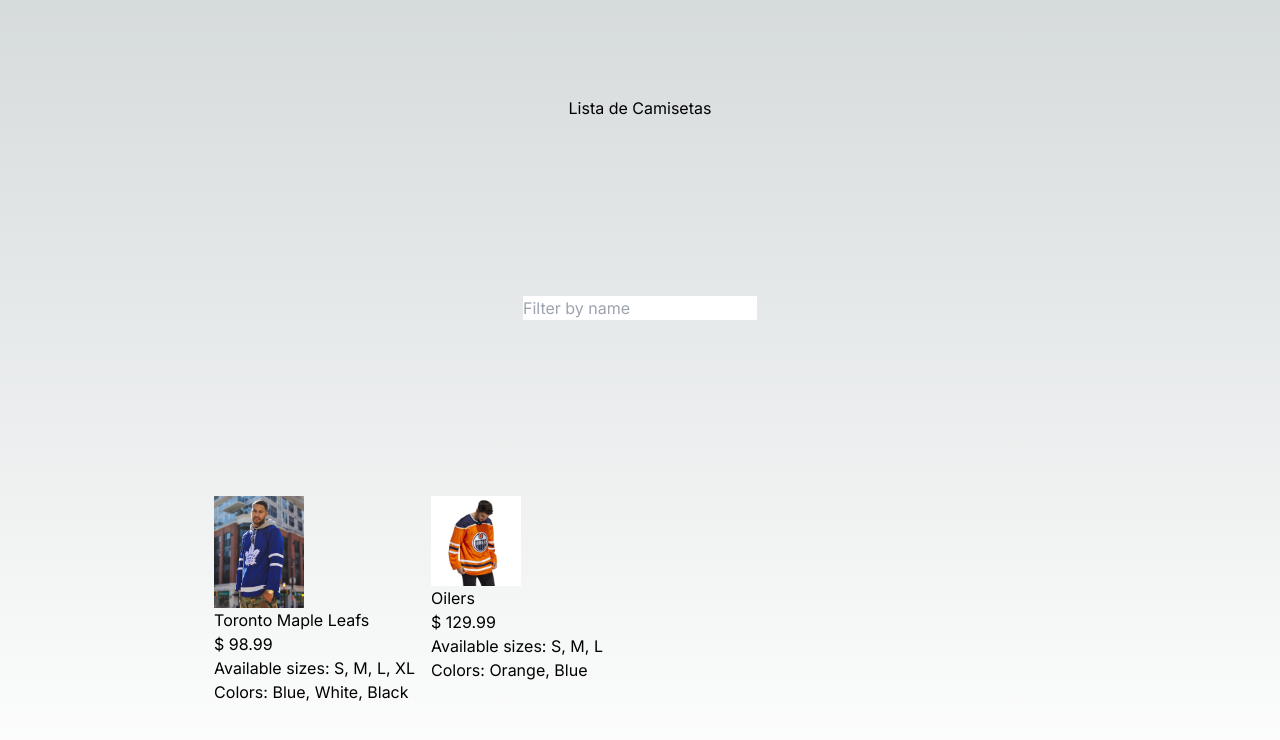
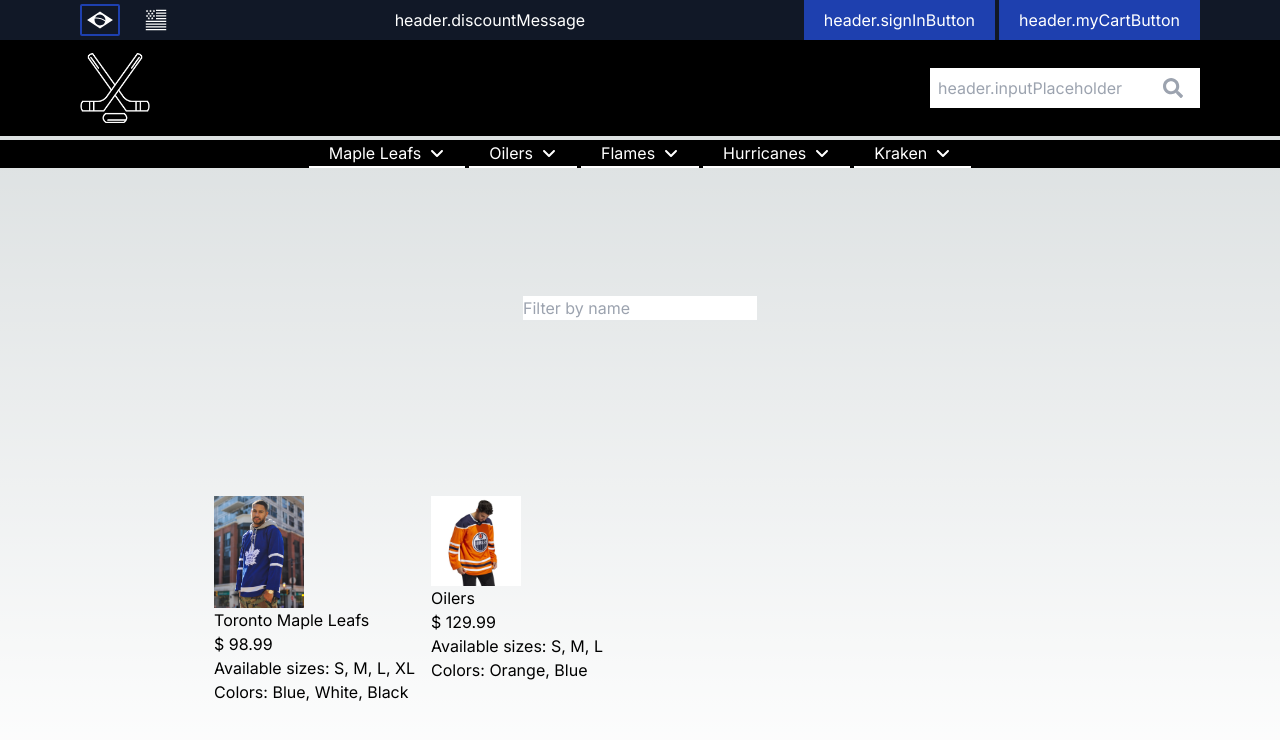
Before and after one commit to guibafica/jersey-store, a Next.js app: page /en in a window 1280 px wide. Shown: the top 740 px of the page. Built offline with nearby package versions, Linux system fonts and the light colour scheme.

Commit message:
Finalizess header

```diff
--- a/package.json
+++ b/package.json
@@ -12,7 +12,8 @@
     "next": "14.1.4",
     "next-intl": "^3.11.1",
     "react": "^18",
-    "react-dom": "^18"
+    "react-dom": "^18",
+    "react-icons": "^5.0.1"
   },
   "devDependencies": {
     "@types/node": "^20",
--- a/src/app/[locale]/page.tsx
+++ b/src/app/[locale]/page.tsx
@@ -3,12 +3,15 @@
 
 import { JerseySection } from "../../components/JerseysList";
 import { ProductFilter } from "../../components/ProductFilter";
+import { Header } from "../../components/Header";
 
 export default function Home() {
   const t = useTranslations();
 
   return (
     <div className="flex min-h-screen flex-col items-center justify-between p-24">
+      <Header />
+
       <h1>Lista de Camisetas</h1>
 
       <ProductFilter />
--- /dev/null
+++ b/src/components/Header.tsx
@@ -0,0 +1,70 @@
+import React from "react";
+import Image from "next/image";
+import { useTranslations } from "next-intl";
+import { FaAngleDown } from "react-icons/fa6";
+import { GiBrazilFlag, GiUsaFlag } from "react-icons/gi";
+
+import { Input } from "./Input";
+
+export const Header: React.FC = () => {
+  const t = useTranslations("header");
+
+  const popularTeams = [
+    "Maple Leafs",
+    "Oilers",
+    "Flames",
+    "Hurricanes",
+    "Kraken",
+  ];
+
+  return (
+    <div className="w-screen absolute top-0 flex items-start flex-col">
+      <div className="w-full h-10 bg-gray-900 justify-between flex-row flex px-20 items-center">
+        <div className="flex justify-between items-center gap-4 h-full">
+          <button className="flex justify-center items-center border-2 border-blue-800 rounded-sm h-4/5 w-10 hover:bg-gray-500/50">
+            <GiBrazilFlag color="#ffffff" size={28} />
+          </button>
+
+          <button className="flex justify-center items-center border-0 border-blue-800 rounded-sm h-4/5 w-10 hover:bg-gray-500/50">
+            <GiUsaFlag color="#ffffff" size={22} />
+          </button>
+        </div>
+
+        <h1 className="text-white">{t("discountMessage")}</h1>
+
+        <div className="h-full gap-1 flex">
+          <button className="h-full bg-blue-800 px-5 border-0 text-white hover:bg-blue-900">
+            {t("signInButton")}
+          </button>
+
+          <button className="h-full bg-blue-800 px-5 border-0 text-white hover:bg-blue-900">
+            {t("myCartButton")}
+          </button>
+        </div>
+      </div>
+
+      <div className="w-full h-24 bg-black justify-between flex-row flex px-20 items-center">
+        <Image
+          src="/hockeyStickLogo.png"
+          alt="Logo hockey stick"
+          width={70}
+          height={70}
+        />
+
+        <Input />
+      </div>
+
+      <div className="w-full h-7 mt-1 bg-black justify-center flex-row flex items-center gap-1">
+        {popularTeams.map((team, teamIndex) => (
+          <button
+            key={`${teamIndex} - ${team}`}
+            className="h-full border-b-2 border-white px-5 text-white hover:bg-gray-900 flex items-center justify-between flex-row gap-2"
+          >
+            {team}
+            <FaAngleDown />
+          </button>
+        ))}
+      </div>
+    </div>
+  );
+};
--- /dev/null
+++ b/src/components/Input.tsx
@@ -0,0 +1,21 @@
+import React from "react";
+import { FaSearch } from "react-icons/fa";
+import { useTranslations } from "next-intl";
+
+export const Input: React.FC = () => {
+  const t = useTranslations("header");
+
+  return (
+    <div className="bg-white flex items-center flex-row content-between">
+      <input
+        type="text"
+        placeholder={t("inputPlaceholder")}
+        className="p-2 rounded-sm bg-transparent w-4/5 border-0"
+      />
+
+      <div className="w-1/5 flex justify-center items-center">
+        <FaSearch color="#9ca3af" size={20} />
+      </div>
+    </div>
+  );
+};
--- a/src/messages/pt.json
+++ b/src/messages/pt.json
@@ -11,5 +11,12 @@
 
   "productFilter": {
     "nameFilterPlaceholder": "Filtrar por nome"
+  },
+
+  "header": {
+    "discountMessage": "Promoção: 50% off em todos os produtos!",
+    "signInButton": "SIGN IN",
+    "myCartButton": "MEU CARRINHO",
+    "inputPlaceholder": "PESQUISAR"
   }
 }
```
Also changed, not shown: public/hockeyStickLogo.png (added), 1 other file (tests, documents, lock files or other folders).
